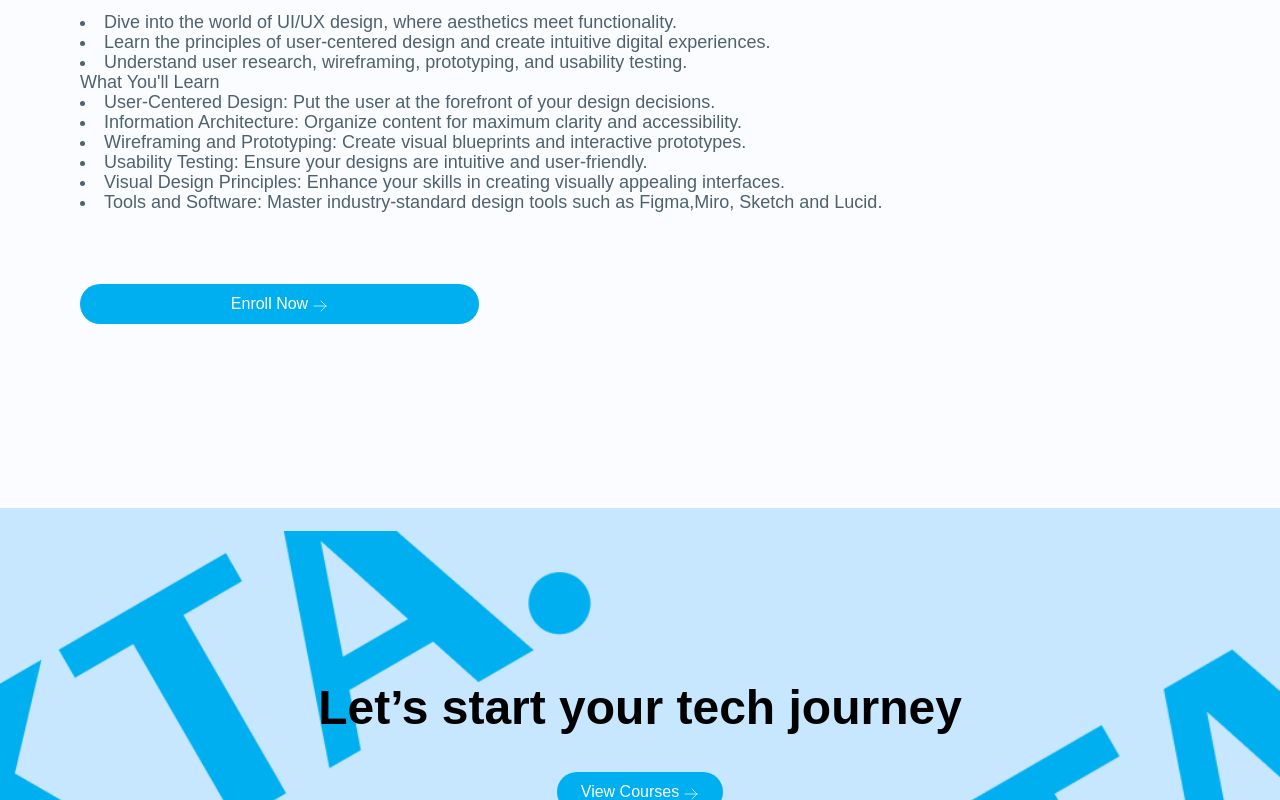
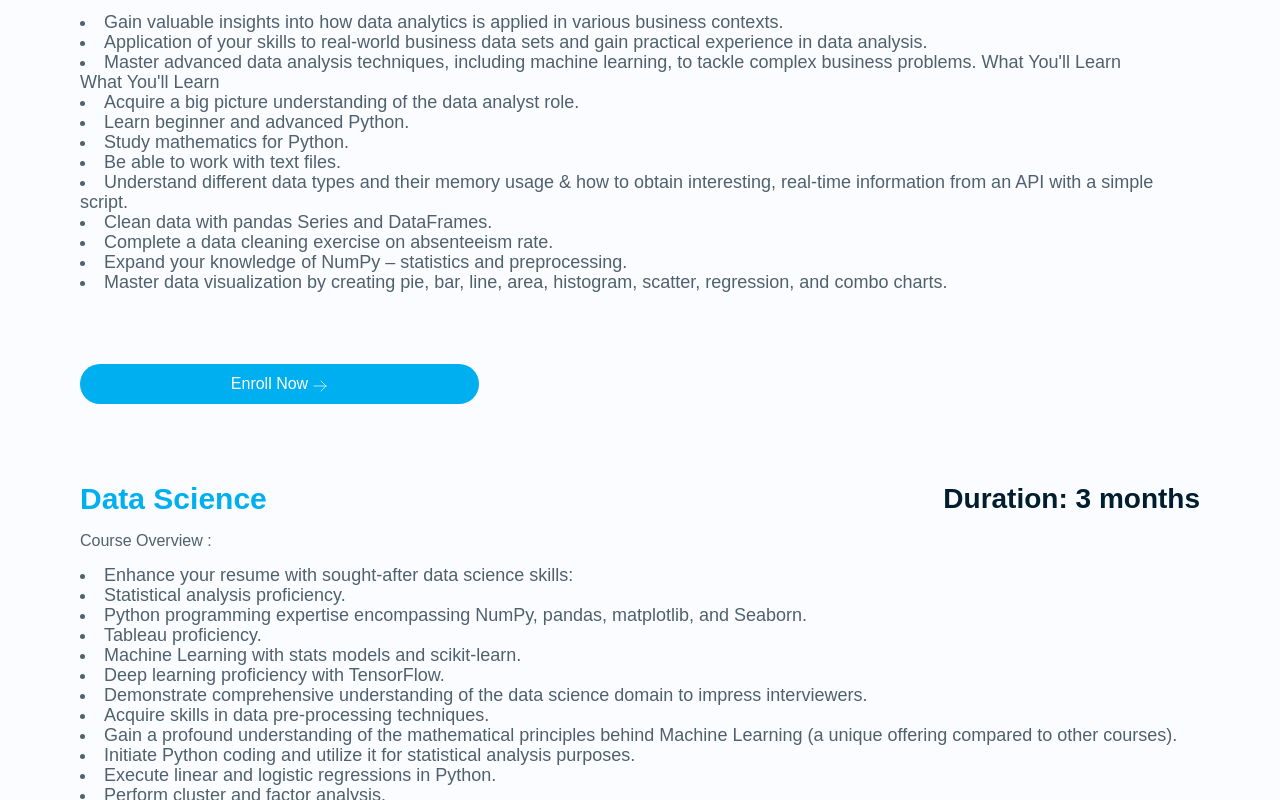
Before and after one commit to best2025j/next-dev, a Next.js app: page /courses/DataAnalytics in a window 1280 px wide. Shown: the part 1340-2140 px from the top of the page. Built offline with nearby package versions, Linux system fonts and the light colour scheme; a web font is replaced by a local one.

Commit message:
data science updated

```diff
--- a/pages/[id].jsx
+++ b/pages/[id].jsx
@@ -5,7 +5,7 @@ import ViewAllCourseIcon from "../components/icons/ViewAllCourseIcon";
 import Image from "next/image";
 import Link from "next/link";
 import { useRouter } from "next/router";
-import { motion} from "framer-motion";
+import { motion } from "framer-motion";
 import PageWrapper from "./PageWrapper";
 
 export default function Course() {
@@ -25,7 +25,7 @@ export default function Course() {
       captionName: "Duration",
       durationPeriod: "2-4 months",
       Instructor: "Instructor",
-      InstructorName: "Mr Azeez",
+      InstructorName: " Azeez",
     },
 
     {
@@ -34,24 +34,24 @@ export default function Course() {
       mbImage: "/uifull.png",
       image: "/Designs.png",
       course: "Design/ Animation",
-      info: "Explore the world of web development, from creating stunning front-end interfaces to building robust back-end systems and mobile applications.",
+      info: "Create exceptional user experiences and user-friendly interfaces with courses in UI/UX design.",
       captionName: "Duration",
       durationPeriod: "2-4 months",
       Instructor: "Instructor",
-      InstructorName: "Mr Victor",
+      InstructorName: " Victor",
     },
 
     {
-      id: "UI-UX",
+      id: "UI_UX",
       number: 3,
       mbImage: "/ui_ux.png",
       image: "/UI.png",
       course: "UI/UX Design",
-      info: "Explore the world of web development, from creating stunning front-end interfaces to building robust back-end systems and mobile applications.",
+      info: "Create exceptional user experiences and user-friendly interfaces with courses in UI/UX design.",
       captionName: "Duration",
       durationPeriod: "2 months",
       Instructor: "Instructor",
-      InstructorName: "Mr victor",
+      InstructorName: " victor",
     },
 
     {
@@ -60,11 +60,11 @@ export default function Course() {
       mbImage: "/dataScience.png",
       image: "/DataSciences.png",
       course: "Data & Analytics",
-      info: "Explore the world of web development, from creating stunning front-end interfaces to building robust back-end systems and mobile applications.",
+      info: "Dive into the world of data management, analytics, and machine learning. Master data-driven decision-making and predictive modeling.",
       captionName: "Duration",
       durationPeriod: "2-4 months",
       Instructor: "Instructor",
-      InstructorName: "Mr Azeez",
+      InstructorName: " Azeez",
     },
 
     {
@@ -73,11 +73,11 @@ export default function Course() {
       mbImage: "/cyber.png",
       image: "/CyberSecuritys.png",
       course: "Cybersecurity",
-      info: "Explore the world of web development, from creating stunning front-end interfaces to building robust back-end systems and mobile applications.",
+      info: "Learn to protect digital assets from cyber threats with comprehensive training in cybersecurity.",
       captionName: "Duration",
       durationPeriod: "2-4 months",
       Instructor: "Instructor",
-      InstructorName: "Mr Azeez",
+      InstructorName: " Azeez",
     },
 
     {
@@ -86,11 +86,11 @@ export default function Course() {
       mbImage: "/vrpix.png",
       image: "/VirtualRemoteJob.png",
       course: "Virtual Assistance and Remote Jobs",
-      info: "Explore the world of web development, from creating stunning front-end interfaces to building robust back-end systems and mobile applications.",
+      info: "Learn to protect digital assets from cyber threats with comprehensive training in cybersecurity.",
       captionName: "Duration",
       durationPeriod: "2-4 months",
       Instructor: "Instructor",
-      InstructorName: "Mr Azeez",
+      InstructorName: " Azeez",
     },
 
     {
@@ -99,11 +99,11 @@ export default function Course() {
       mbImage: "/digitalpix.png",
       image: "/DMarketting.png",
       course: "Digital Marketing",
-      info: "Explore the world of web development, from creating stunning front-end interfaces to building robust back-end systems and mobile applications.",
+      info: "Master digital marketing and affiliate strategies to promote products and services effectively online.",
       captionName: "Duration",
       durationPeriod: "2-4 months",
       Instructor: "Instructor",
-      InstructorName: "Mr Azeez",
+      InstructorName: " Azeez",
     },
 
     {
@@ -112,11 +112,11 @@ export default function Course() {
       mbImage: "/contentpix.png",
       image: "/CopyWritting.png",
       course: "Content Writing",
-      info: "Explore the world of web development, from creating stunning front-end interfaces to building robust back-end systems and mobile applications.",
+      info: "This course is designed to equip you with the skills and knowledge needed to excel in the field of content writing.",
       captionName: "Duration",
       durationPeriod: "2-4 months",
       Instructor: "Instructor",
-      InstructorName: "Mr Azeez",
+      InstructorName: " Azeez",
     },
   ];
 
--- a/pages/courses/DataAnalytics.jsx
+++ b/pages/courses/DataAnalytics.jsx
@@ -62,44 +62,115 @@ export default function DataAnalytics() {
 
             <ul className="list-disc list-inside md:text-[18px] text-sm font-normal pt-4 md:pt-0 space-y-2 md:space-y-0">
               <li>
-                Dive into the world of UI/UX design, where aesthetics meet
-                functionality.
+                Gain valuable insights into how data analytics is applied in
+                various business contexts.
               </li>
               <li>
-                Learn the principles of user-centered design and create
-                intuitive digital experiences.
+                Application of your skills to real-world business data sets and
+                gain practical experience in data analysis.
               </li>
               <li>
-                Understand user research, wireframing, prototyping, and
-                usability testing.
+                Master advanced data analysis techniques, including machine
+                learning, to tackle complex business problems. What You&apos;ll
+                Learn
               </li>
 
               <h1> What You&apos;ll Learn</h1>
 
               <li>
-                User-Centered Design: Put the user at the forefront of your
-                design decisions.
+                Acquire a big picture understanding of the data analyst role.
+              </li>
+
+              <li>Learn beginner and advanced Python.</li>
+              <li>Study mathematics for Python.</li>
+              <li>Be able to work with text files.</li>
+              <li>
+                Understand different data types and their memory usage & how to
+                obtain interesting, real-time information from an API with a
+                simple script.
+              </li>
+              <li>Clean data with pandas Series and DataFrames.</li>
+              <li>Complete a data cleaning exercise on absenteeism rate.</li>
+              <li>
+                Expand your knowledge of NumPy – statistics and preprocessing.
               </li>
               <li>
-                Information Architecture: Organize content for maximum clarity
-                and accessibility.
+                Master data visualization by creating pie, bar, line, area,
+                histogram, scatter, regression, and combo charts.
+              </li>
+            </ul>
+          </div>
+
+          <div className="py-6 pt-[64px] w-full ">
+            <ButtonWhite
+              className={
+                "flex items-center text-base text-center justify-center w-full md:w-[399px]"
+              }
+              label={
+                <>
+                  Enroll now <ViewAllCourseIcon />
+                </>
+              }
+            />
+          </div>
+        </div>
+
+        <div className="flex flex-col space-y-2 pt-[48px]">
+          <div className="flex justify-between items-center">
+            <h1 className="text-[#00AFF0] font-bold text-[24px] md:text-[30px]">
+              Data Science
+            </h1>
+            <span className="text-[#001E2D] font-[600] text-sm md:text-[28px]">
+              Duration: 3 months
+            </span>
+          </div>
+
+          <div className=" text-[#4F616D] space-y-3 ">
+            <h1>Course Overview :</h1>
+
+            <ul className="list-disc list-inside md:text-[18px] text-sm font-normal pt-4 md:pt-0 space-y-2 md:space-y-0">
+              <li>
+                Enhance your resume with sought-after data science skills:
+              </li>
+              <li>Statistical analysis proficiency.</li>
+              <li>
+                Python programming expertise encompassing NumPy, pandas,
+                matplotlib, and Seaborn.
+              </li>
+              <li>Tableau proficiency.</li>
+
+              <li>Machine Learning with stats models and scikit-learn.</li>
+              <li>Deep learning proficiency with TensorFlow.</li>
+              <li>
+                Demonstrate comprehensive understanding of the data science
+                domain to impress interviewers.
+              </li>
+              <li>Acquire skills in data pre-processing techniques.</li>
+              <li>
+                Gain a profound understanding of the mathematical principles
+                behind Machine Learning (a unique offering compared to other
+                courses).
               </li>
               <li>
-                Wireframing and Prototyping: Create visual blueprints and
-                interactive prototypes.
+                Initiate Python coding and utilize it for statistical analysis
+                purposes.
+              </li>
+              <li>Execute linear and logistic regressions in Python. </li>
+              <li>Perform cluster and factor analysis.</li>
+              <li>
+                Develop Machine Learning algorithms using Python libraries like
+                NumPy, stats models, and scikit-learn.
+              </li>
+              <li>Apply acquired skills to practical business scenarios.</li>
+              <li>
+                Utilize cutting-edge Deep Learning frameworks such as Google’s
+                TensorFlow.
               </li>
               <li>
-                Usability Testing: Ensure your designs are intuitive and
-                user-friendly.
+                Cultivate business intuition while problem-solving with
+                significant datasets.
               </li>
-              <li>
-                Visual Design Principles: Enhance your skills in creating
-                visually appealing interfaces.
-              </li>
-              <li>
-                Tools and Software: Master industry-standard design tools such
-                as Figma,Miro, Sketch and Lucid.
-              </li>
+              <li>Harness the potential of deep neural network.</li>
             </ul>
           </div>
 
```
